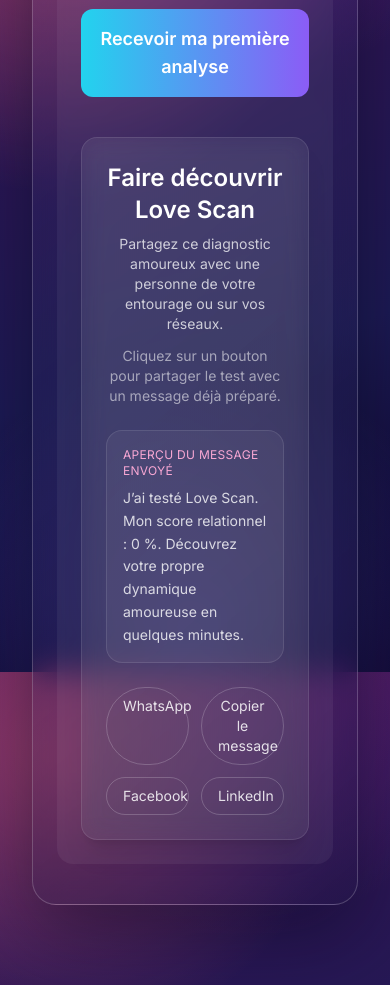
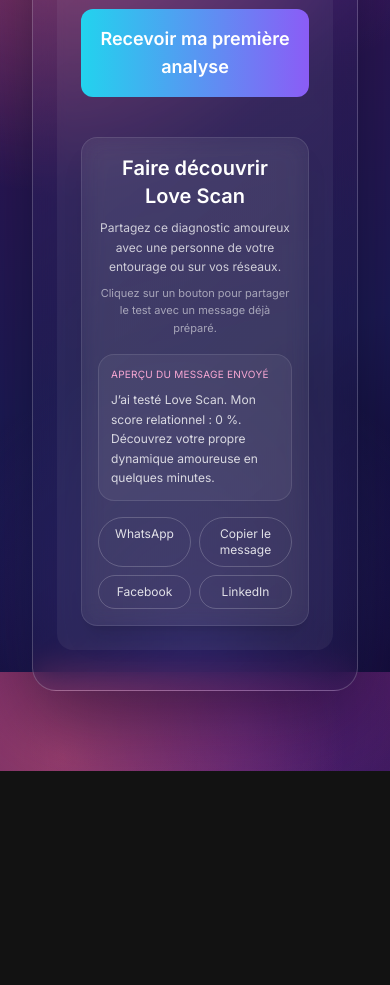
Before and after one commit to arnaudcrestey/astero-minisites, a Next.js app: page /result in a window 390 px wide. Shown: the part 1860-2845 px from the top of the page. After the commit the page ends 2631 px from the top, so only its background shows below. Built offline with nearby package versions, Linux system fonts and the light colour scheme; no server answers.

Commit message:
Update ShareButtons.tsx

```diff
--- a/components/ShareButtons.tsx
+++ b/components/ShareButtons.tsx
@@ -34,50 +34,51 @@ export function ShareButtons({ score }: ShareButtonsProps) {
   }
 
   return (
-    <section className="rounded-2xl border border-white/10 bg-white/5 p-6 shadow-xl backdrop-blur-md sm:p-8">
-      <h3 className="mb-2 text-center text-2xl font-semibold text-white">
+    <section className="rounded-2xl border border-white/10 bg-white/5 p-4 shadow-xl backdrop-blur-md sm:p-6">
+      <h3 className="text-center text-xl font-semibold text-white sm:text-2xl">
         Faire découvrir Love Scan
       </h3>
 
-      <p className="mx-auto mb-3 max-w-2xl text-center text-sm text-white/75">
+      <p className="mx-auto mt-2 max-w-xl text-center text-xs leading-relaxed text-white/75 sm:text-sm">
         Partagez ce diagnostic amoureux avec une personne de votre entourage ou sur vos réseaux.
       </p>
 
-      <p className="mb-6 text-center text-sm text-white/55">
+      <p className="mx-auto mt-2 max-w-xl text-center text-[11px] leading-relaxed text-white/55 sm:mt-3 sm:text-sm">
         Cliquez sur un bouton pour partager le test avec un message déjà préparé.
       </p>
 
-      <div className="mx-auto mb-6 max-w-2xl rounded-2xl border border-white/10 bg-white/5 p-4 text-left">
-        <p className="mb-2 text-xs uppercase tracking-wide text-pink-300">
+      <div className="mx-auto mt-4 max-w-xl rounded-2xl border border-white/10 bg-white/5 p-3 text-left sm:mt-6 sm:p-4">
+        <p className="mb-2 text-[10px] uppercase tracking-wide text-pink-300 sm:text-xs">
           Aperçu du message envoyé
         </p>
-        <p className="text-sm leading-relaxed text-white/80">
+
+        <p className="text-xs leading-relaxed text-white/80 sm:text-sm">
           {shareText}
         </p>
       </div>
 
-      <div className="mx-auto grid max-w-xl grid-cols-2 gap-3">
+      <div className="mx-auto mt-4 grid max-w-xl grid-cols-2 gap-2 sm:mt-6 sm:gap-3">
         <a
           href={whatsappUrl}
           target="_blank"
           rel="noreferrer"
-          className="rounded-full border border-white/20 px-4 py-2 text-center text-sm text-white/85 transition hover:bg-white/10"
+          className="rounded-full border border-white/20 px-3 py-2 text-center text-xs text-white/85 transition hover:bg-white/10 sm:px-4 sm:text-sm"
         >
           WhatsApp
         </a>
 
         <button
           onClick={copyMessage}
-          className="rounded-full border border-white/20 px-4 py-2 text-center text-sm text-white/85 transition hover:bg-white/10"
+          className="rounded-full border border-white/20 px-3 py-2 text-center text-xs text-white/85 transition hover:bg-white/10 sm:px-4 sm:text-sm"
         >
-          {copied ? "Copié ✓" : "Copier le message"}
+          {copied ? "Message Copié ✓" : "Copier le message"}
         </button>
 
         <a
           href={facebookUrl}
           target="_blank"
           rel="noreferrer"
-          className="rounded-full border border-white/20 px-4 py-2 text-center text-sm text-white/85 transition hover:bg-white/10"
+          className="rounded-full border border-white/20 px-3 py-2 text-center text-xs text-white/85 transition hover:bg-white/10 sm:px-4 sm:text-sm"
         >
           Facebook
         </a>
@@ -86,7 +87,7 @@ export function ShareButtons({ score }: ShareButtonsProps) {
           href={linkedInUrl}
           target="_blank"
           rel="noreferrer"
-          className="rounded-full border border-white/20 px-4 py-2 text-center text-sm text-white/85 transition hover:bg-white/10"
+          className="rounded-full border border-white/20 px-3 py-2 text-center text-xs text-white/85 transition hover:bg-white/10 sm:px-4 sm:text-sm"
         >
           LinkedIn
         </a>
```
